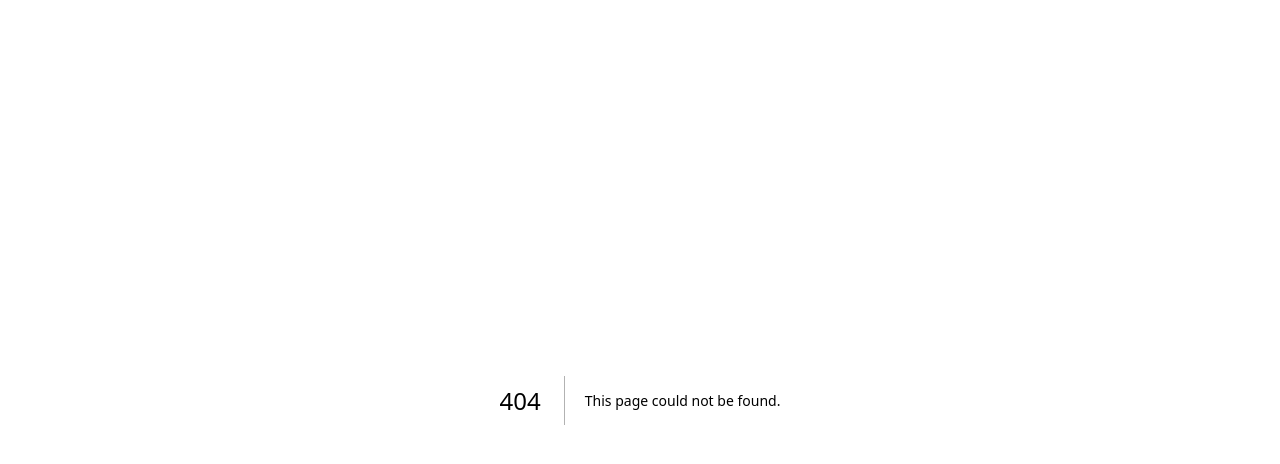
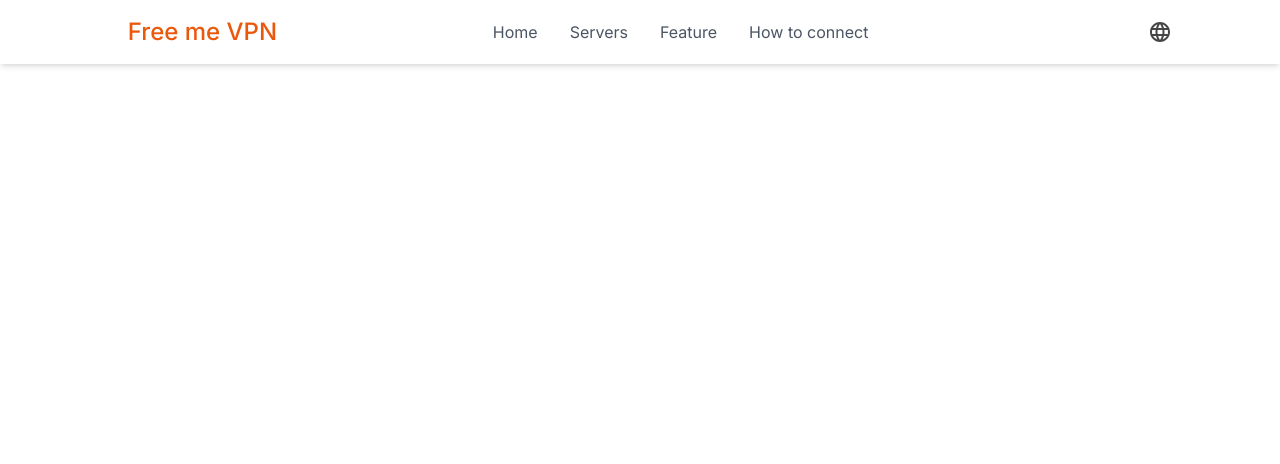
Before and after one commit to MohamadSafi/FreeVPN, a Next.js app: page /how-to-connect in a window 1280 px wide. Before the commit this address had no page. Shown: the top 464 px of the page. Built offline with nearby package versions, Linux system fonts and the light colour scheme.

Commit message:
init how to connect page

```diff
--- /dev/null
+++ b/src/app/how-to-connect/page.tsx
@@ -0,0 +1,9 @@
+import PageNavbar from "@/components/custom/PageNavbar";
+
+export default function HowToConnect() {
+  return (
+    <main>
+      <PageNavbar />
+    </main>
+  );
+}
--- a/src/app/server/page.tsx
+++ b/src/app/server/page.tsx
@@ -1,10 +1,10 @@
 import ConnectTable from "@/components/custom/ConnectTable";
-import Navbar from "@/components/custom/PageNavbar";
+import PageNavbar from "@/components/custom/PageNavbar";
 
 export default function servers() {
   return (
     <main className="flex min-h-screen flex-col items-center justify-between pt-20">
-      <Navbar />
+      <PageNavbar />
       <ConnectTable />
     </main>
   );
--- a/src/components/custom/HomeNavbar.tsx
+++ b/src/components/custom/HomeNavbar.tsx
@@ -85,12 +85,17 @@ export default function Navbar() {
           Feature
         </LinkScroll>
 
-        <a
-          className="flex text-gray-600 hover:text-orange-500
-                    cursor-pointer transition-colors duration-300"
+        <Link
+          href={"/how-to-connect"}
+          className={
+            "flex text-gray-600 hover:text-orange-500 cursor-pointer transition-colors duration-300" +
+            (activeLink === "how-to-connect"
+              ? " text-orange-500 animation-active "
+              : " text-black-500 hover:text-orange-500 ")
+          }
         >
           How to connect
-        </a>
+        </Link>
 
         <a
           className="flex text-gray-600 hover:text-orange-500
--- a/src/components/custom/PageNavbar.tsx
+++ b/src/components/custom/PageNavbar.tsx
@@ -4,7 +4,7 @@ import LangDropDown from "@/components/custom/LangDropDown";
 import NavBurger from "@/components/custom/NavBurger";
 import Link from "next/link";
 
-export default function Navbar() {
+export default function PageNavbar() {
   const [activeLink, setActiveLink] = useState("");
   const [scrollActive, setScrollActive] = useState(false);
   useEffect(() => {
@@ -63,12 +63,17 @@ export default function Navbar() {
           Feature
         </Link>
 
-        <a
-          className="flex text-gray-600 hover:text-orange-500
-                    cursor-pointer transition-colors duration-300"
+        <Link
+          href={"/how-to-connect"}
+          className={
+            "flex text-gray-600 hover:text-orange-500 cursor-pointer transition-colors duration-300" +
+            (activeLink === "how-to-connect"
+              ? " text-orange-500 animation-active "
+              : " text-black-500 hover:text-orange-500 ")
+          }
         >
           How to connect
-        </a>
+        </Link>
 
         <a
           className="flex text-gray-600 hover:text-orange-500
```
